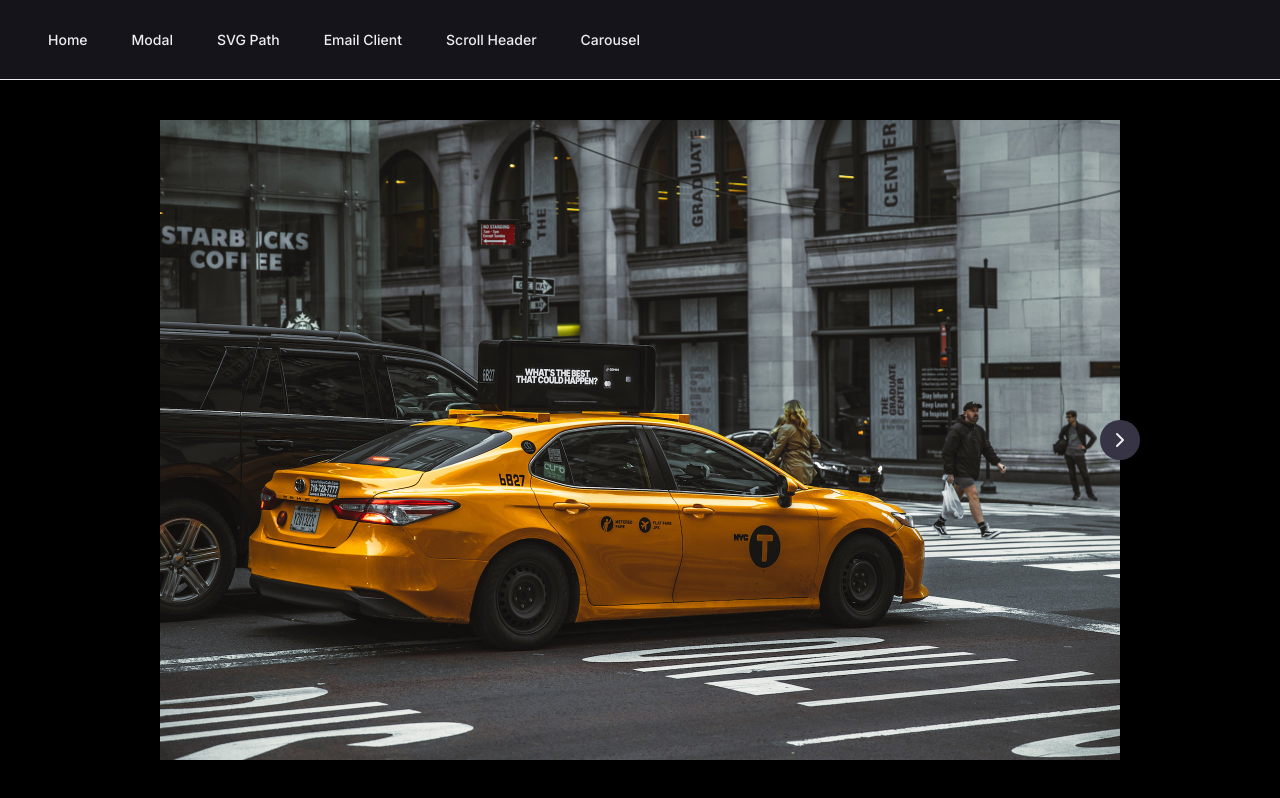
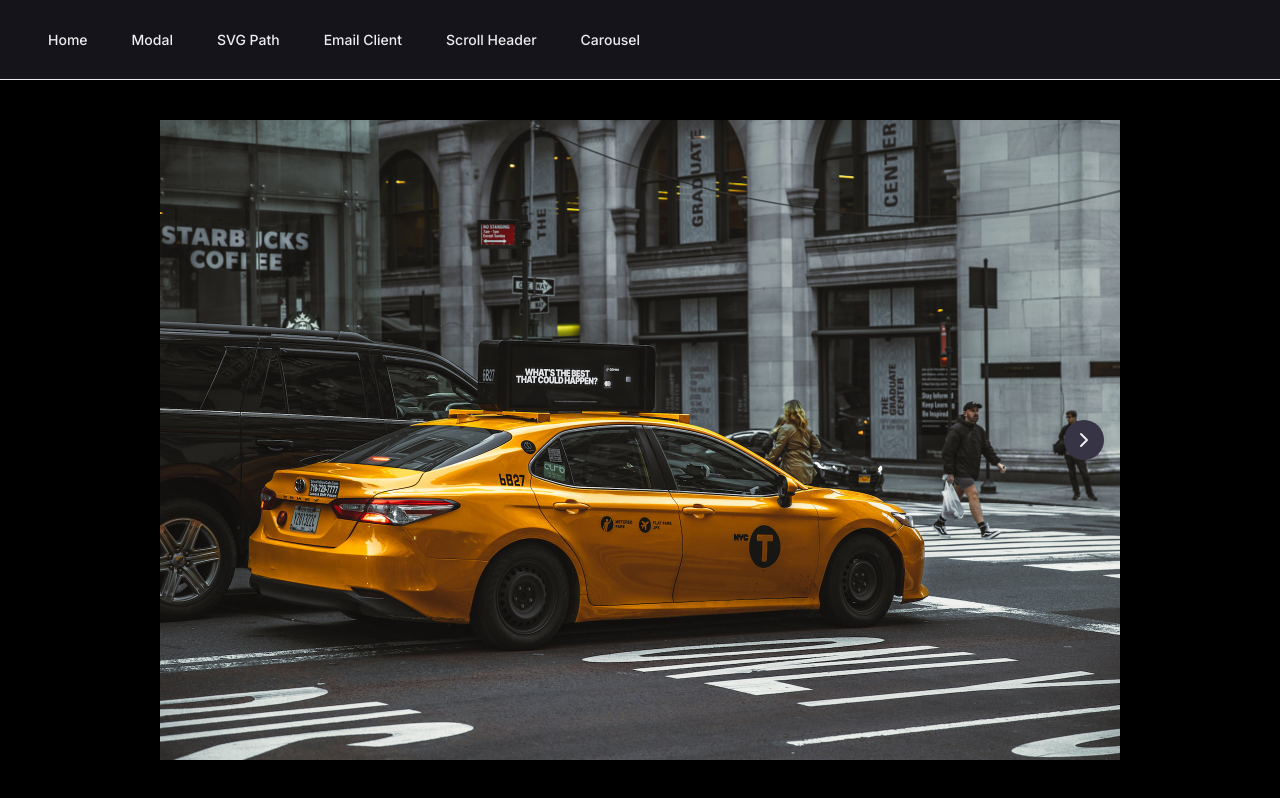
Before and after one commit to Julien712-dev/motion-experiments, a Next.js app: page /carousel in a window 1280 px wide. Built offline with nearby package versions, Linux system fonts and the light colour scheme.

Commit message:
animate the carousel

```diff
--- a/package.json
+++ b/package.json
@@ -16,7 +16,8 @@
     "next": "14.2.5",
     "react": "^18",
     "react-dom": "^18",
-    "tailwind-merge": "^2.4.0"
+    "tailwind-merge": "^2.4.0",
+    "usehooks-ts": "^3.1.0"
   },
   "devDependencies": {
     "@types/node": "^20",
--- a/src/app/carousel/page.tsx
+++ b/src/app/carousel/page.tsx
@@ -1,8 +1,10 @@
+/* eslint-disable @next/next/no-img-element */
 "use client";
 
 import { ChevronLeftIcon, ChevronRightIcon } from "lucide-react";
-import Image from "next/image";
 import { useState } from "react";
+import { AnimatePresence, motion, MotionConfig } from "framer-motion";
+import { useEventListener } from "usehooks-ts";
 
 let images = [
   "/images/1.jpeg",
@@ -15,37 +17,67 @@ let images = [
 
 export default function Page() {
   const [index, setIndex] = useState(0);
+  const canPrev = index > 0;
+  const canNext = index + 1 < images.length;
+
+  const prev = () => setIndex((i) => (i > 0 ? i - 1 : i));
+  const next = () => setIndex((i) => (i + 1 < images.length ? i + 1 : i));
+
+  useEventListener("keydown", (event) => {
+    if (event.key === "ArrowLeft") {
+      prev();
+    }
+
+    if (event.key === "ArrowRight") {
+      next();
+    }
+  });
 
   return (
+    <MotionConfig transition={{ duration: 0.7, ease: [0.32, 0.72, 0, 1] }}>
       <section className="flex bg-black overflow-hidden fixed top-20 inset-0">
         <div className="mx-auto flex-1 flex max-w-5xl flex-col justify-center p-8">
-        <div className="relative w-full aspect-[3/2] bg-muted">
-          <Image
-            src={images[index]}
-            alt={index.toString()}
-            className="object-cover"
-            fill
+          <div className="relative w-full aspect-[3/2] bg-muted overflow-hidden">
+            <motion.div animate={{ x: `-${index * 100}%` }} className="flex">
+              {images.map((image, i) => (
+                <motion.img
+                  animate={{ opacity: index === i ? 1 : 0.3 }}
+                  key={image}
+                  src={image}
+                  alt={image}
+                  className="object-cover aspect-[3/2]"
                 />
+              ))}
+            </motion.div>
 
-          {index > 0 && (
-            <button
-              className="absolute left-0 -translate-x-1/2 top-1/2 -translate-y-1/2 flex size-10 items-center justify-center rounded-full bg-accent transition hover:bg-accent/80"
-              onClick={() => setIndex(index - 1)}
+            <AnimatePresence>
+              {canPrev && (
+                <motion.button
+                  key="prev"
+                  animate={{ opacity: 1 }}
+                  initial={{ opacity: 0 }}
+                  className="absolute left-4 top-1/2 -translate-y-1/2 flex size-10 items-center justify-center rounded-full bg-accent transition hover:bg-accent/80"
+                  onClick={prev}
                 >
                   <ChevronLeftIcon className="h-6 w-6" />
-            </button>
+                </motion.button>
               )}
 
-          {index + 1 < images.length && (
-            <button
-              className="absolute right-0 translate-x-1/2 top-1/2 -translate-y-1/2 flex size-10 items-center justify-center rounded-full bg-accent transition hover:bg-accent/80"
-              onClick={() => setIndex(index + 1)}
+              {canNext && (
+                <motion.button
+                  key="next"
+                  animate={{ opacity: 1 }}
+                  initial={{ opacity: 0 }}
+                  className="absolute right-4 top-1/2 -translate-y-1/2 flex size-10 items-center justify-center rounded-full bg-accent transition hover:bg-accent/80"
+                  onClick={next}
                 >
                   <ChevronRightIcon className="h-6 w-6" />
-            </button>
+                </motion.button>
               )}
+            </AnimatePresence>
           </div>
         </div>
       </section>
+    </MotionConfig>
   );
 }
```
Also changed, not shown: 1 other file (tests, documents, lock files or other folders). Lines whose indentation alone changed are shown as unchanged.
